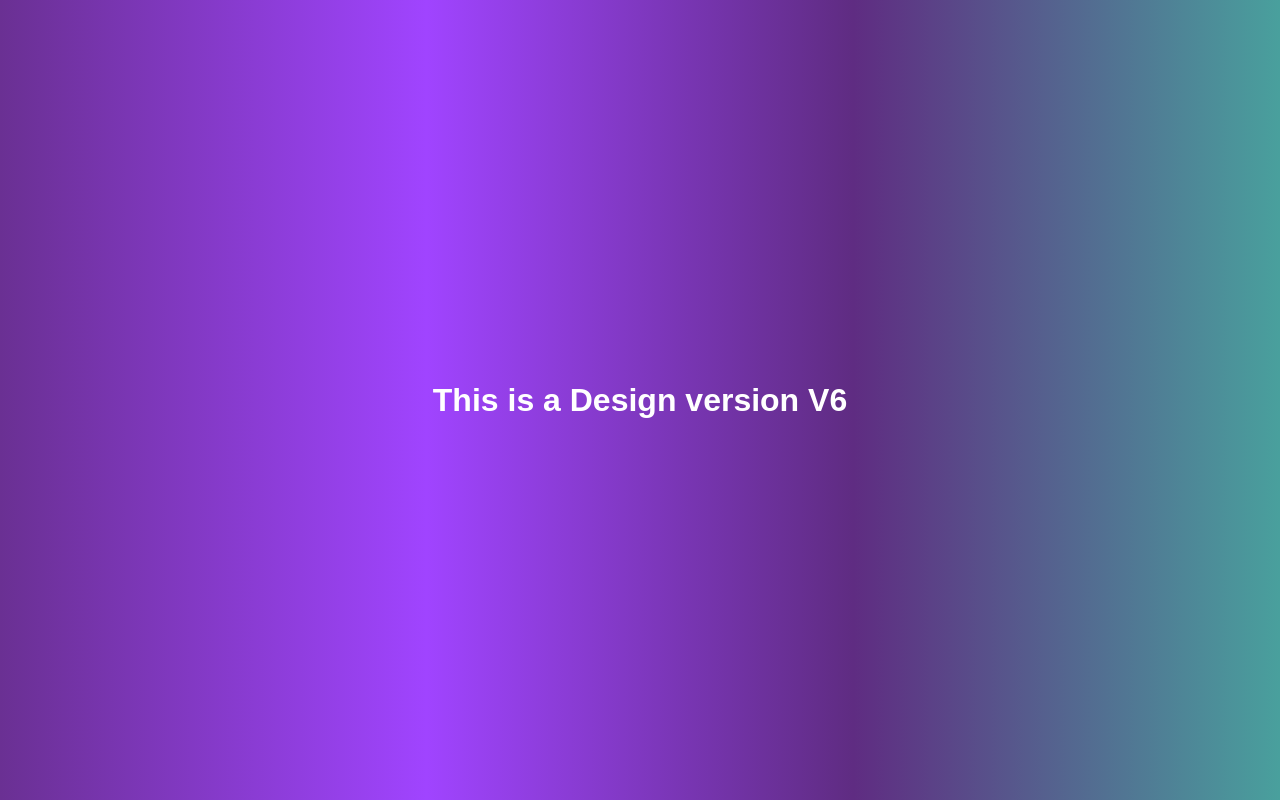
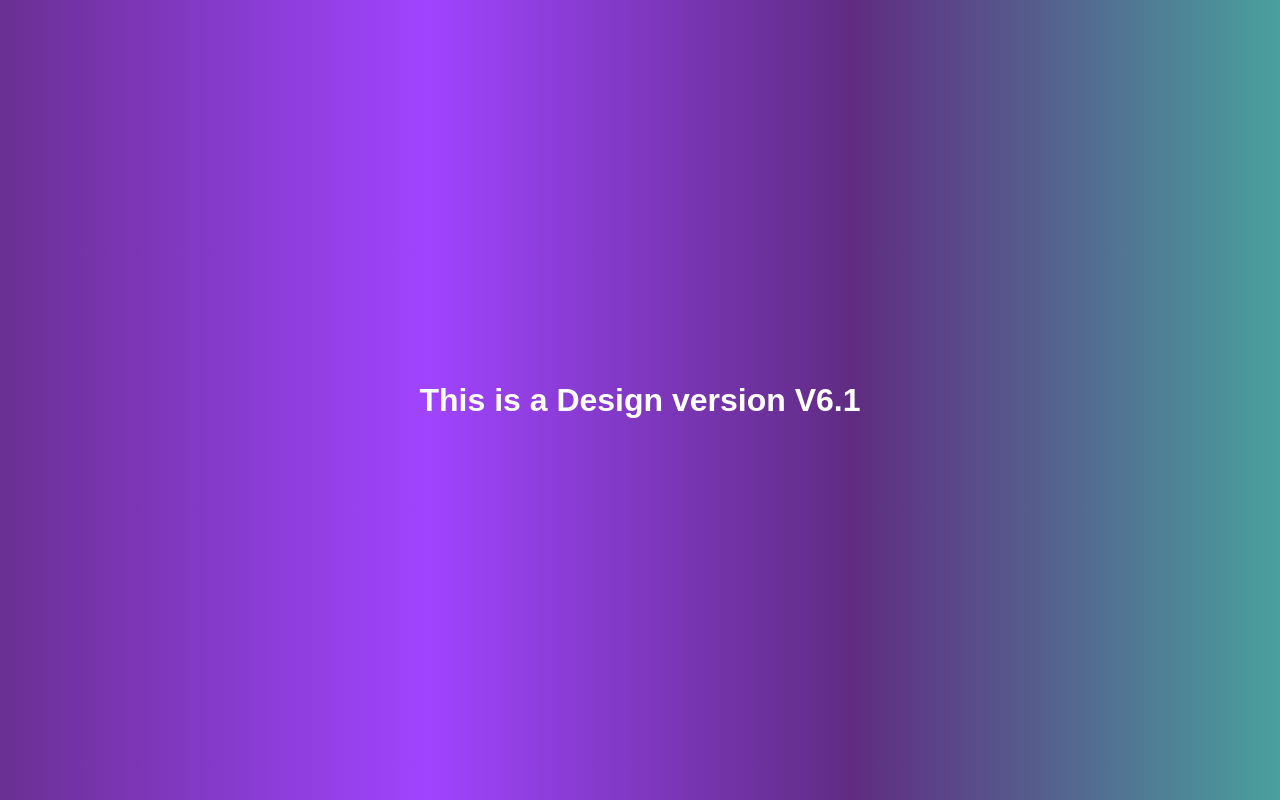
Before and after one commit to Vijay110799/myrepo, a plain HTML site: page index.html in a window 1280 px wide. Drawn offline with Linux system fonts and the light colour scheme.

Commit message:
Changed the version to 6.1

```diff
--- a/index.html
+++ b/index.html
@@ -7,7 +7,7 @@
     <title>Document</title>
 </head>
 <body>
-    <h1>This is a Design version V6</h1>
+    <h1>This is a Design version V6.1</h1>
 </body>
 
 </html>
```
